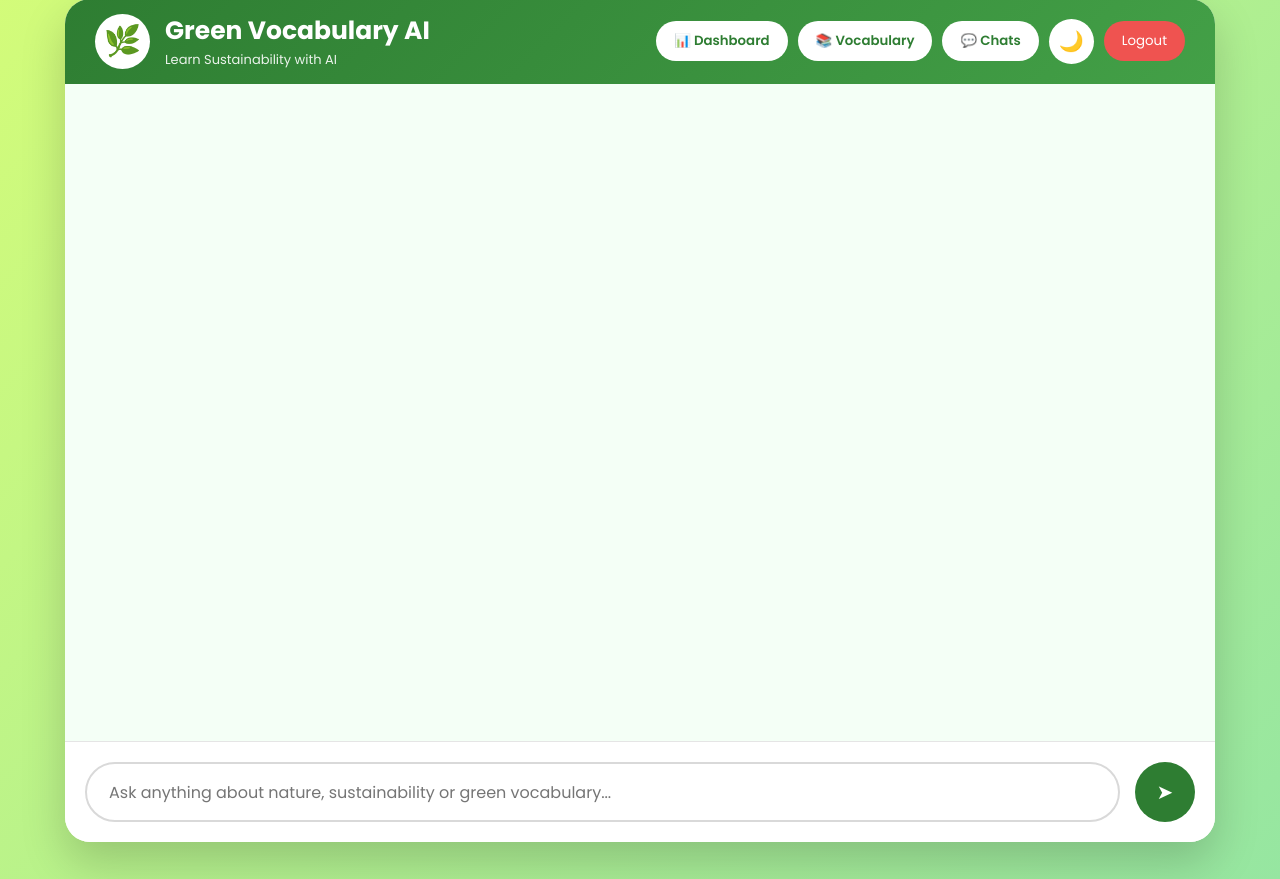
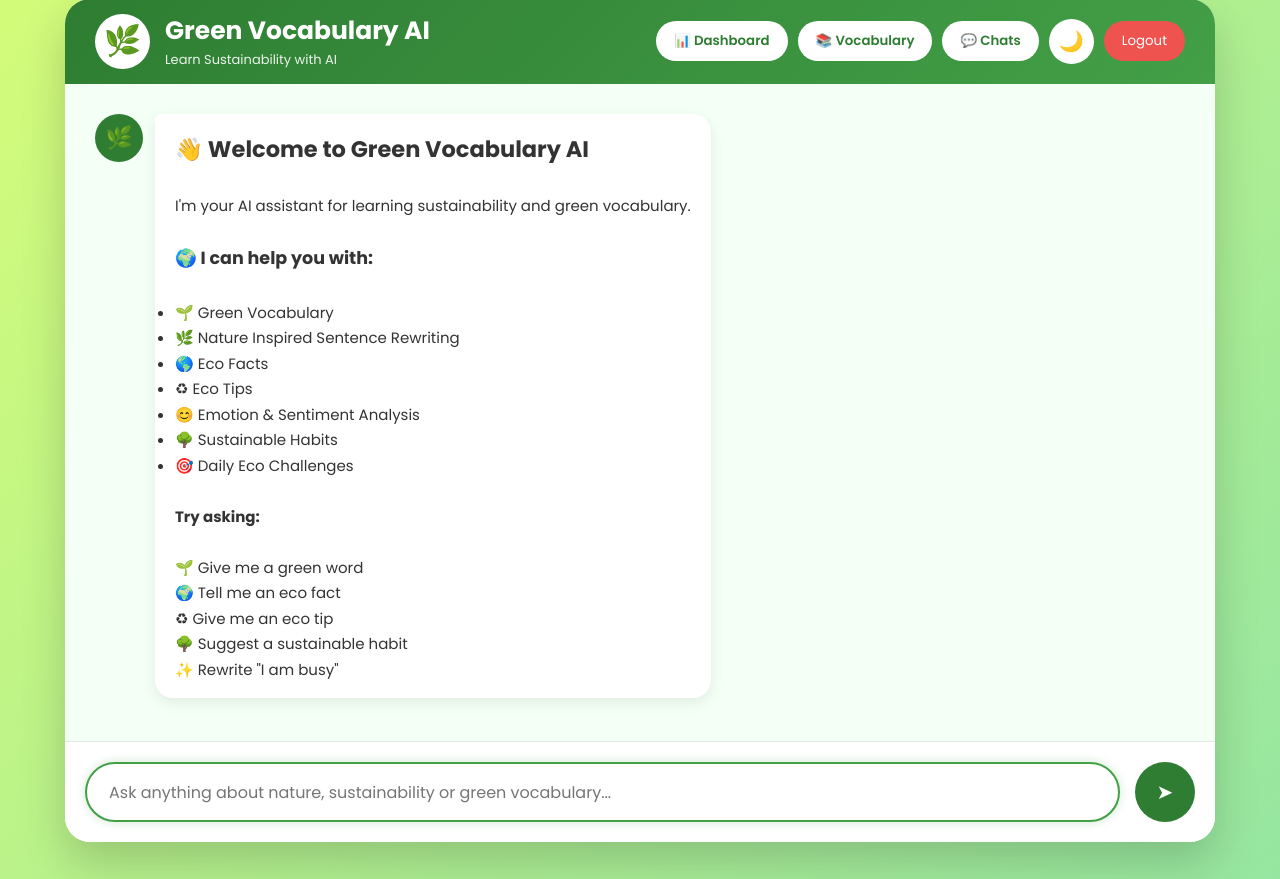
Before and after one commit to medhamalliraj/GreenVocabularyBot, a Flask app: page / in a window 1280 px wide. Shown: the part 38-917 px from the top of the page. Run offline with Flask 3, Linux system fonts and the light colour scheme; a user stored in the database is signed in.

Commit message:
Add welcome screen to chat

```diff
--- a/templates/index.html
+++ b/templates/index.html
@@ -4,7 +4,9 @@
 <head>
 
     <meta charset="UTF-8">
-    <meta name="viewport" content="width=device-width, initial-scale=1.0">
+
+    <meta name="viewport"
+          content="width=device-width, initial-scale=1.0">
 
     <title>Green Vocabulary AI</title>
 
@@ -13,45 +15,31 @@
 
 </head>
 
-
 <body>
 
-
 <div class="container">
-
 
     <!-- ================= HEADER ================= -->
 
     <header class="header">
 
-
         <div class="logo-area">
-
 
             <div class="logo">
                 🌿
             </div>
 
-
             <div class="title">
 
-                <h2>
-                    Green Vocabulary AI
-                </h2>
+                <h2>Green Vocabulary AI</h2>
 
-                <p>
-                    Learn Sustainability with AI
-                </p>
+                <p>Learn Sustainability with AI</p>
 
             </div>
 
-
         </div>
 
-
-
         <div class="header-actions">
-
 
             <button
                 id="dashboardBtn"
@@ -61,8 +49,6 @@
 
             </button>
 
-
-
             <button
                 id="historyBtn"
                 class="top-btn">
@@ -70,8 +56,6 @@
                 📚 Vocabulary
 
             </button>
-
-
 
             <button
                 id="chatHistoryBtn"
@@ -81,8 +65,6 @@
 
             </button>
 
-
-
             <button
                 id="themeToggle"
                 class="theme-btn">
@@ -90,8 +72,6 @@
                 🌙
 
             </button>
-
-
 
             <button
                 id="logoutBtn"
@@ -101,30 +81,108 @@
 
             </button>
 
-
         </div>
-
 
     </header>
 
 
 
-
-
     <!-- ================= CHAT AREA ================= -->
 
-
     <main
-
         id="chat-box"
         class="chat-box">
 
 
+    {% if not old_message %}
+
+    <div class="message bot-message">
+
+        <div class="avatar bot-avatar">
+
+            🌿
+
+        </div>
+
+        <div class="bubble">
+
+            <h2>
+                👋 Welcome to Green Vocabulary AI
+            </h2>
+
+            <br>
+
+            <p>
+
+                I'm your AI assistant for learning
+                sustainability and green vocabulary.
+
+            </p>
+
+            <br>
+
+            <h3>
+                🌍 I can help you with:
+            </h3>
+
+            <br>
+
+            <ul>
+
+                <li>🌱 Green Vocabulary</li>
+
+                <li>🌿 Nature Inspired Sentence Rewriting</li>
+
+                <li>🌎 Eco Facts</li>
+
+                <li>♻ Eco Tips</li>
+
+                <li>😊 Emotion & Sentiment Analysis</li>
+
+                <li>🌳 Sustainable Habits</li>
+
+                <li>🎯 Daily Eco Challenges</li>
+
+            </ul>
+
+            <br>
+
+            <p>
+
+                <strong>Try asking:</strong>
+
+            </p>
+
+            <br>
+
+            <p>
+                🌱 Give me a green word
+            </p>
+
+            <p>
+                🌍 Tell me an eco fact
+            </p>
+
+            <p>
+                ♻ Give me an eco tip
+            </p>
+
+            <p>
+                🌳 Suggest a sustainable habit
+            </p>
+
+            <p>
+                ✨ Rewrite "I am busy"
+            </p>
+
+        </div>
+
+    </div>
+
+    {% endif %}
     {% if old_message %}
 
-
 <div class="message user-message">
-
 
     <div class="avatar">
 
@@ -132,21 +190,17 @@ class="chat-box">
 
     </div>
 
-
     <div class="bubble">
 
         {{ old_message }}
 
     </div>
 
-
 </div>
 
 
 
-
 <div class="message bot-message">
-
 
     <div class="avatar bot-avatar">
 
@@ -154,10 +208,7 @@ class="chat-box">
 
     </div>
 
-
-
     <div class="bubble">
-
 
         <h3>
             🌿 Rewrite
@@ -167,7 +218,6 @@ class="chat-box">
             {{ old_response.rewrite }}
         </p>
 
-
         <h3>
             📖 Meaning
         </h3>
@@ -175,7 +225,6 @@ class="chat-box">
         <p>
             {{ old_response.meaning }}
         </p>
-
 
         <h3>
             😊 Emotion
@@ -185,7 +234,6 @@ class="chat-box">
             {{ old_response.emotion }}
         </p>
 
-
         <h3>
             💚 Sentiment
         </h3>
@@ -193,7 +241,6 @@ class="chat-box">
         <p>
             {{ old_response.sentiment }}
         </p>
-
 
         <h3>
             🌱 Green Word
@@ -203,7 +250,6 @@ class="chat-box">
             {{ old_response.green_word }}
         </p>
 
-
         <h3>
             📘 Word Meaning
         </h3>
@@ -211,7 +257,6 @@ class="chat-box">
         <p>
             {{ old_response.word_meaning }}
         </p>
-
 
         <h3>
             🌍 Eco Fact
@@ -221,7 +266,6 @@ class="chat-box">
             {{ old_response.eco_fact }}
         </p>
 
-
         <h3>
             ♻ Eco Tip
         </h3>
@@ -229,7 +273,6 @@ class="chat-box">
         <p>
             {{ old_response.eco_tip }}
         </p>
-
 
         <h3>
             🌳 Sustainable Habit
@@ -239,7 +282,6 @@ class="chat-box">
             {{ old_response.sustainable_habit }}
         </p>
 
-
         <h3>
             🎯 Eco Challenge
         </h3>
@@ -248,26 +290,21 @@ class="chat-box">
             {{ old_response.challenge }}
         </p>
 
+    </div>
+
+</div>
 
 {% endif %}
-
-
 
     </main>
 
 
 
-
-
-
-
     <!-- ================= TYPING ================= -->
-
 
     <div
         id="typing"
         class="typing hidden">
-
 
         <div class="avatar bot-avatar">
 
@@ -275,34 +312,21 @@ class="chat-box">
 
         </div>
 
-
         <div class="typing-bubble">
 
-
+            <span></span>
+            <span></span>
             <span></span>
 
-            <span></span>
-
-            <span></span>
-
-
         </div>
-
 
     </div>
 
 
 
-
-
-
-
-
     <!-- ================= INPUT ================= -->
 
-
     <div class="input-area">
-
 
         <input
 
@@ -314,51 +338,28 @@ class="chat-box">
 
         >
 
-
-
         <button id="send-btn">
 
             ➤
 
         </button>
 
-
+    </div>
 
 </div>
-
-
-
-
-
-</div>
-
-
-
-
-
-
-
 <!-- ================= VOCABULARY HISTORY MODAL ================= -->
-
 
 <div
     id="historyModal"
     class="history-modal">
 
-
-
     <div class="history-content">
 
-
-
         <div class="history-header">
-
 
             <h2>
                 🌿 Vocabulary History
             </h2>
-
-
 
             <button
                 id="closeHistory"
@@ -368,16 +369,9 @@ class="history-modal">
 
             </button>
 
-
         </div>
 
-
-
-
-
         <div style="padding:15px;">
-
-
 
             <input
 
@@ -396,14 +390,7 @@ class="history-modal">
 
             >
 
-
-
         </div>
-
-
-
-
-
 
         <div
 
@@ -411,63 +398,28 @@ class="history-modal">
 
             class="history-list">
 
+        </div>
+
+    </div>
 
 </div>
 
 
 
-
-
-    </div>
-
-
-
-</div>
-
-
-
-
-
-
 <!-- ================= JAVASCRIPT ================= -->
-
 
 <script>
 
-
-// Load previous chat response
-
 window.onload = function(){
 
-
-   let oldMessage = "{{ old_message or '' }}";
-
-   let oldResponse = "{{ old_response or '' }}";
-
-
-    if(oldMessage || oldResponse){
-
-
-        document
-        .getElementById("user-input")
-        .focus();
-
+    document.getElementById("user-input").focus();
 
 }
 
-
-}
-
-
-
 </script>
-
-
 
 <script src="{{ url_for('static', filename='script.js') }}"></script>
 
-
 </body>
 
-
 </html>
```
Lines whose indentation alone changed are shown as unchanged.
